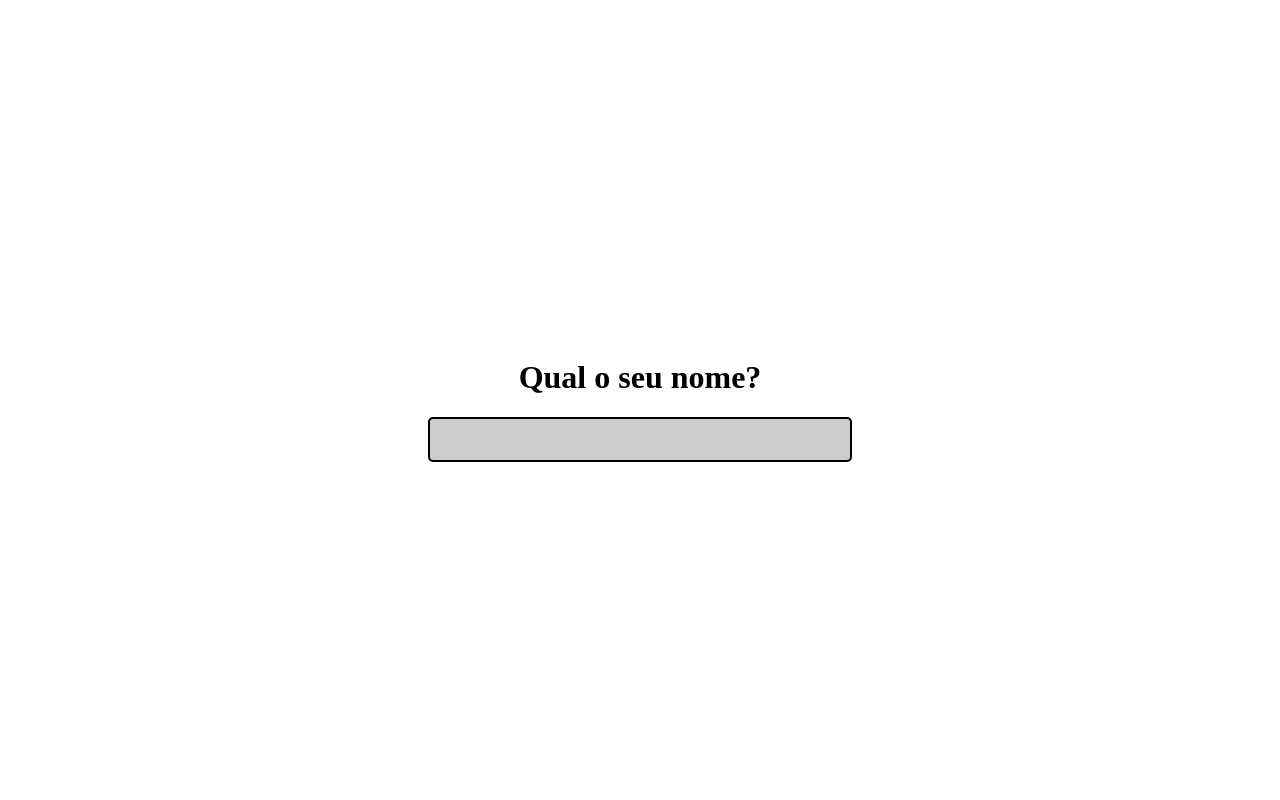
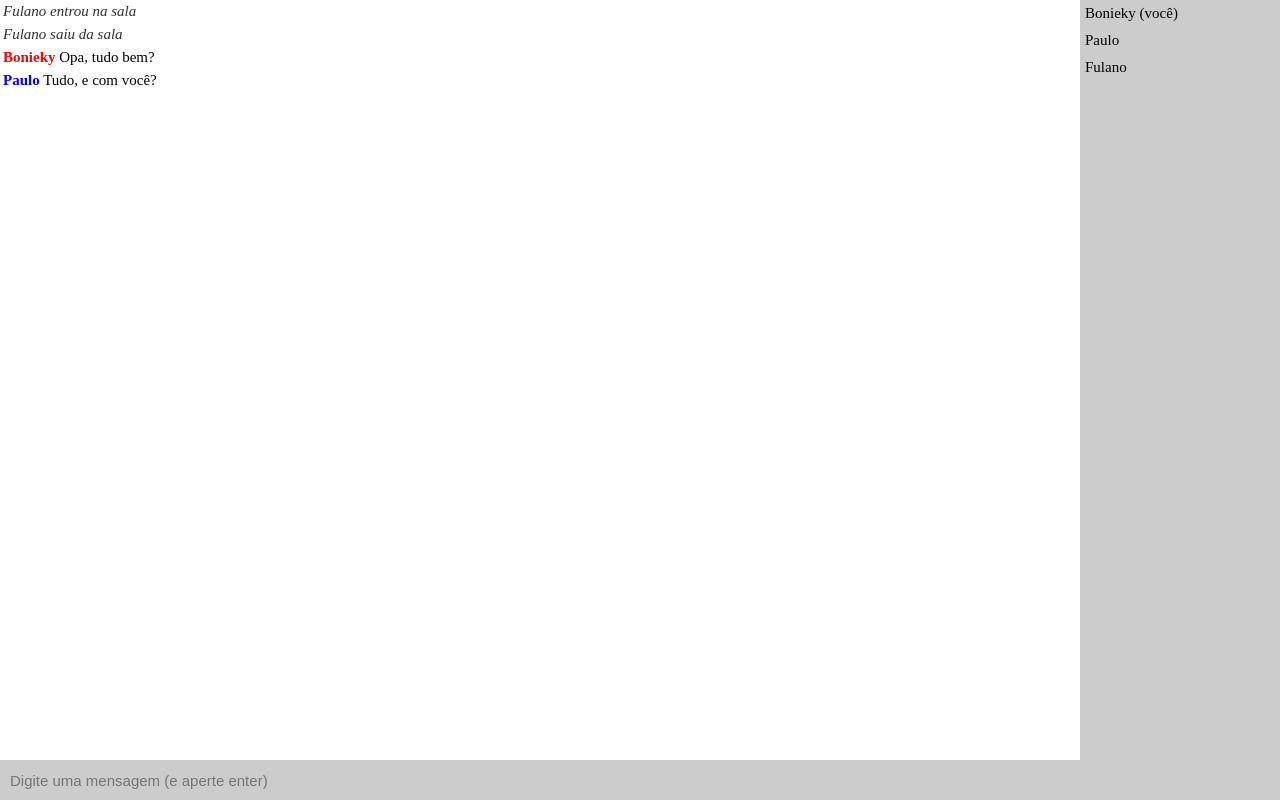
Before and after one commit to Matt3021/chatnode, a website: page public/index.html in a window 1280 px wide. Drawn offline with Linux system fonts and the light colour scheme.

Commit message:
Finalizando o desenvolvimento da interface

```diff
--- a/public/index.html
+++ b/public/index.html
@@ -12,6 +12,23 @@
     <input type="text" id="loginNameInput" />
   </div>
 
-  <div class="page" id="chatPage"></div>
+  <div class="page" id="chatPage">
+    <div class="chatArea">
+      <ul class="chatList">
+        <li class="m-status">Fulano entrou na sala</li>
+        <li class="m-status">Fulano saiu da sala</li>
+        <li class="m-txt"><span class="me">Bonieky</span> Opa, tudo bem?</li>
+        <li class="m-txt"><span>Paulo</span> Tudo, e com você?</li>
+      </ul>
+      <ul class="userList">
+        <li>Bonieky (você)</li>
+        <li>Paulo</li>
+        <li>Fulano</li>
+      </ul>
+    </div>
+    <div class="chatInput">
+      <input type="text" id="chatTextInput" placeholder="Digite uma mensagem (e aperte enter)">
+    </div>
+  </div>
 </body>
 </html>
--- a/public/style.css
+++ b/public/style.css
@@ -1,5 +1,11 @@
 body {
   margin: 0;
+}
+
+ul, li {
+  padding: 0;
+  margin: 0;
+  list-style: none;
 }
 
 .page {
@@ -10,7 +16,7 @@ body {
 }
 
 #loginPage {
-  display: flex;
+  display: none;
   background-color: #FFF;
 }
 
@@ -26,5 +32,66 @@ body {
 }
 
 #chatPage {
-  display: none;
+  display: flex;
 }
+
+.chatArea {
+  flex: 1;
+  width: 100%;
+  display: flex;
+  background-color: #CCC;
+}
+
+.chatList {
+  flex: 1;
+  background-color: #FFF;
+  overflow-y: scroll;
+  max-height: calc(100vh - 40px);
+}
+
+.chatList li {
+  padding: 3px;
+  font-size: 15px;
+}
+
+.chatList li.m-status {
+  color: #333;
+  font-style: italic;
+}
+
+.chatList li.m-txt span.me {
+  color: #F00;
+}
+
+.chatList li.m-txt span {
+  font-weight: bold;
+  color: #0000FF;
+
+}
+
+.userList {
+  width: 200px;
+  background-color: #CCC;
+  overflow-y: scroll;
+  max-height: calc(100vh - 40px);
+}
+
+.userList li {
+  padding: 5px;
+  font-size: 15px;
+}
+
+.chatInput {
+  width: 100%;
+  display: flex;
+}
+
+#chatTextInput {
+  flex: 1;
+  height: 40px;
+  padding: 0 10px;
+  font-size: 15px;
+  background-color: #CCC;
+  outline: 0;
+  border: 0;
+}
```
